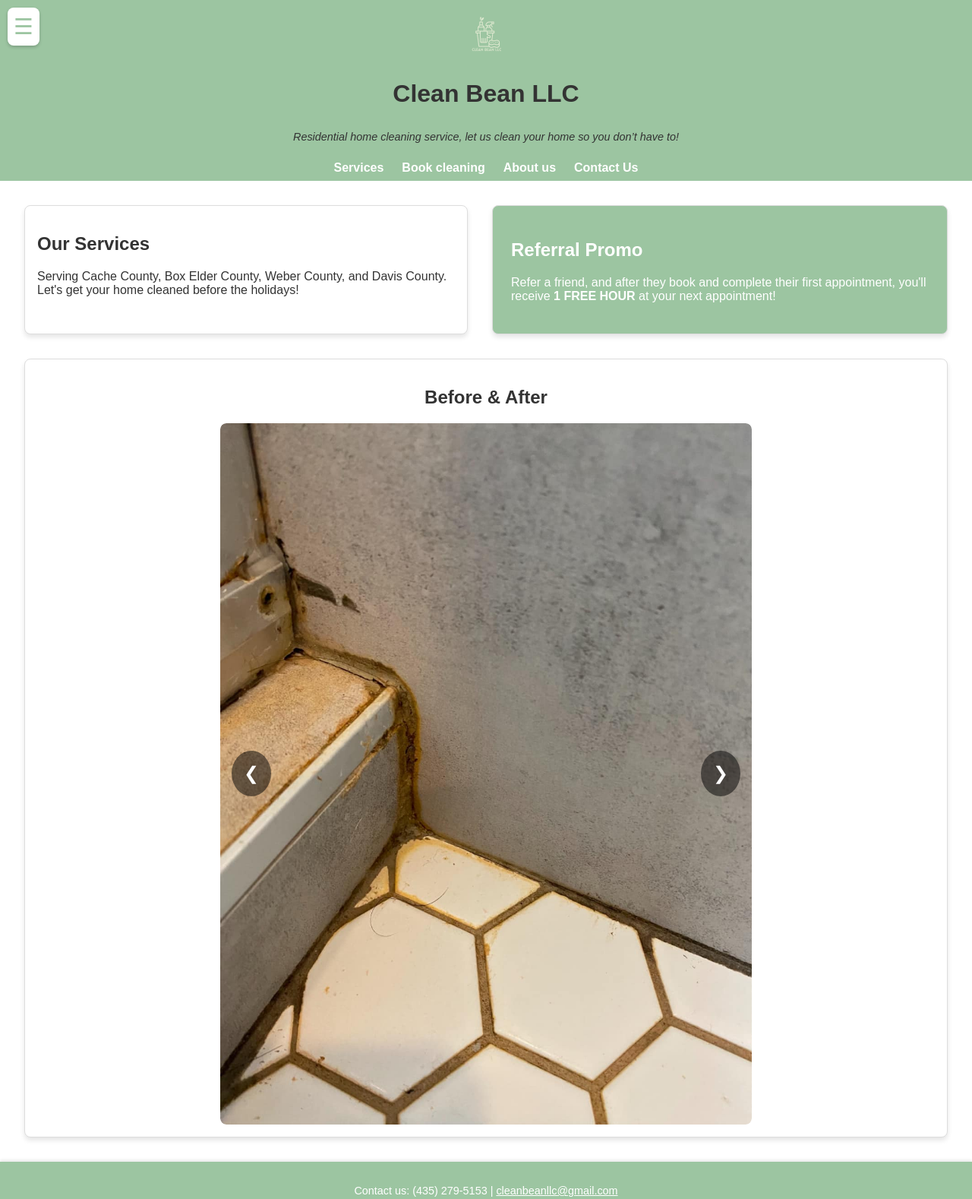
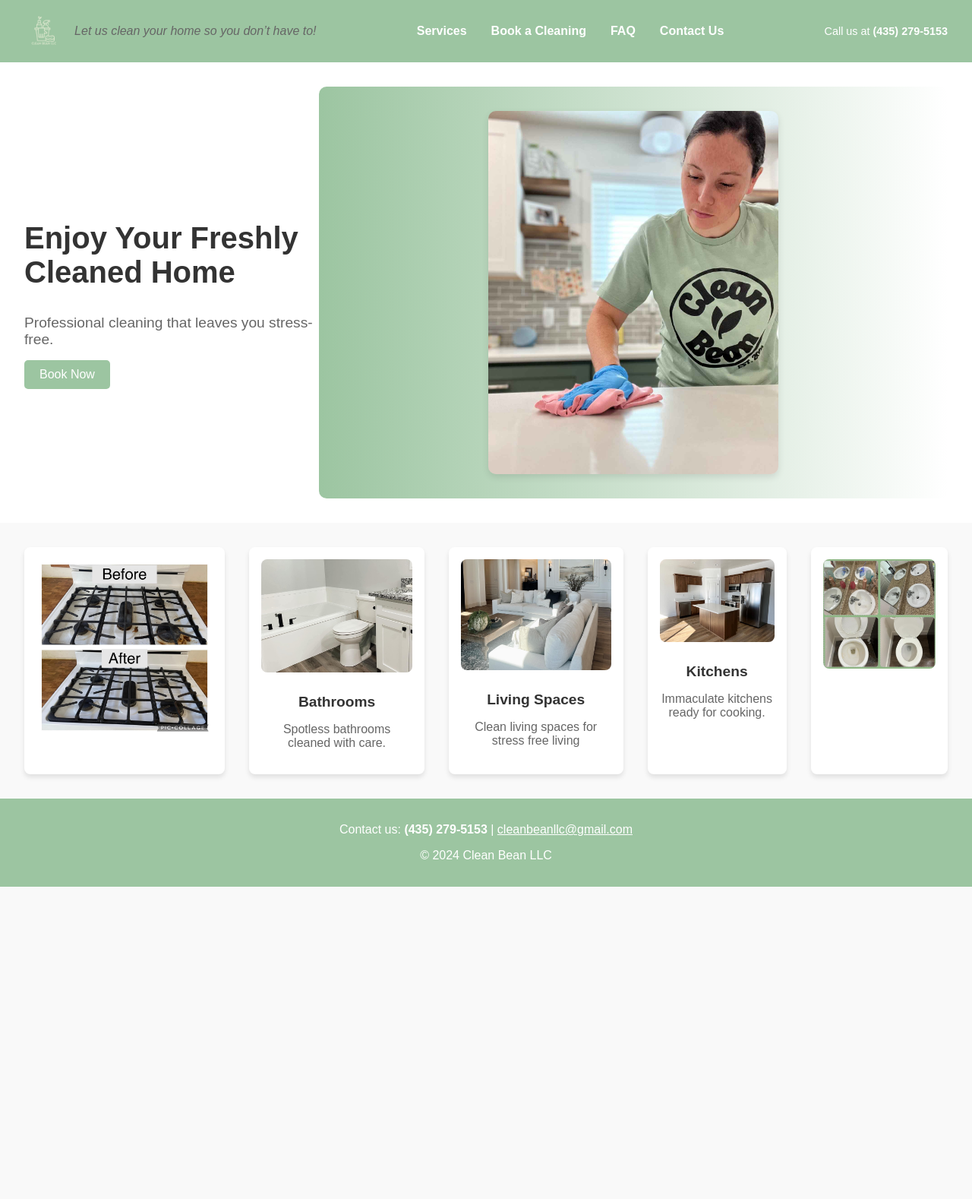
Before and after one commit to APkenobi175/CleanBeanLLC, a plain HTML site: page index.html in a window 1280 px wide. Shown: the top 1578 px of the page at 76% size. After the commit the page ends 1167 px from the top, so only its background shows below. Drawn offline with Linux system fonts and the light colour scheme.

Commit message:
Revamped the whole home page, added a book now button. Booking is officially doable now

```diff
--- a/index.html
+++ b/index.html
@@ -7,59 +7,81 @@
     <link rel="stylesheet" href="styles.css">
 </head>
 <body>
-    <!-- Fixed Hamburger Menu -->
-    <div class="hamburger-menu" onclick="toggleMenu()">☰</div>
-
+    <!-- Header -->
     <header class="header">
         <div class="header-container">
-            <div class="logo-title-container">
+            <div class="logo-container">
                 <img src="images/cleanbean.png" alt="Clean Bean LLC Logo" class="logo">
-                <h1>Clean Bean LLC</h1>
-                <p class="tagline">Residential home cleaning service, let us clean your home so you don’t have to!</p>
+                <p class="tagline">Let us clean your home so you don’t have to!</p>
+            </div>
+            <nav class="nav-links">
+                <a href="#services">Services</a>
+                <a href="#services">Book a Cleaning</a>
+                <a href="#faq">FAQ</a>
+                <a href="#contact">Contact Us</a>
+            </nav>
+            <div class="contact-info">
+                <p>Call us at <strong>(435) 279-5153</strong></p>
             </div>
         </div>
     </header>
 
-    <nav class="navbar">
-        <ul class="nav-links">
-            <li><a href="#services">Services</a></li>
-            <li><a href="#referral">Book cleaning</a></li>
-            <li><a href="#gallery">About us</a></li>
-            <li><a href="#contact">Contact Us</a></li>
-        </ul>
-    </nav>
+    <!-- Hero Section -->
+    <section class="hero">
+        <div class="hero-content">
+            <h1>Enjoy Your Freshly Cleaned Home</h1>
+            <p>Professional cleaning that leaves you stress-free.</p>
+            <div class="hero-buttons">
+                <button class="book-now-btn" onclick="openBooking()">Book Now</button>
+            </div>
+        </div>
+        <div class="hero-image">
+            <img src="images/morgan.jpg" alt="Clean Bean" />
 
-    <main class="main-container">
-        <div class="top-content">
-            <section id="services" class="section">
-                <h2>Our Services</h2>
-                <p>Serving Cache County, Box Elder County, Weber County, and Davis County. Let's get your home cleaned before the holidays!</p>
-            </section>
+        </div>
+    </section>
 
-            <section id="referral" class="section promo">
-                <h2>Referral Promo</h2>
-                <p>Refer a friend, and after they book and complete their first appointment, you'll receive <strong>1 FREE HOUR</strong> at your next appointment!</p>
-            </section>
+    <!-- Content Section -->
+    <section class="content-section">
+        <div class="content-card">
+            <img src="images/before-after2.jpg" alt="Bathroom Cleaning">
         </div>
-
-        <section id="gallery" class="section gallery">
-            <h2>Before & After</h2>
-            <div class="slideshow-container">
-                <img src="images/before.jpg" alt="Before Cleaning" class="slideshow-image">
-                <img src="images/after.jpg" alt="After Cleaning" class="slideshow-image">
-                <img src="images/before2.jpg" alt="Before Cleaning" class="slideshow-image">
-                <img src="images/after2.jpg" alt="After Cleaning" class="slideshow-image">
-                <button class="prev" onclick="changeSlide(-1)">❮</button>
-                <button class="next" onclick="changeSlide(1)">❯</button>
-            </div>
-        </section>
-    </main>
-
+        <div class="content-card">
+            <img src="images/Bathroom (2).jpg" alt="Bathroom Cleaning">
+            <h3>Bathrooms</h3>
+            <p>Spotless bathrooms cleaned with care.</p>
+        </div>
+        <div class="content-card">
+            <img src="images/Living.jpg" alt="Bedroom Cleaning">
+            <h3>Living Spaces</h3>
+            <p>Clean living spaces for stress free living</p>
+        </div>
+        <div class="content-card">
+            <img src="images/kitchen.jpg" alt="Kitchen Cleaning">
+            <h3>Kitchens</h3>
+            <p>Immaculate kitchens ready for cooking.</p>
+        </div>
+        <div class="content-card">
+            <img src="images/before-after1.jpg" alt="Bathroom Cleaning">
+        </div>
+    </section>
+    <div id="bookingModal" class="modal">
+        <div class="modal-content">
+            <button class="close-btn" onclick="closeBooking()">×</button>
+            <iframe
+                src="https://www.picktime.com/b91d287c-8e81-4432-af39-1e87f18bc268"
+                frameborder="0"
+                class="booking-iframe">
+            </iframe>
+        </div>
+    </div>
+    <!-- Footer -->
     <footer class="footer">
-        <p>Contact us: (435) 279-5153 | <a href="mailto:cleanbeanllc@gmail.com">cleanbeanllc@gmail.com</a></p>
-        <p>© 2024 Clean Bean LLC</p>
+        <div class="footer-content">
+            <p>Contact us: <strong>(435) 279-5153</strong> | <a href="mailto:cleanbeanllc@gmail.com">cleanbeanllc@gmail.com</a></p>
+            <p>© 2024 Clean Bean LLC</p>
+        </div>
     </footer>
-
     <script src="script.js"></script>
 </body>
 </html>
--- a/script.js
+++ b/script.js
@@ -24,3 +24,16 @@
 document.addEventListener("DOMContentLoaded", () => {
     showSlide(currentSlide);
 });
+
+
+function openBooking() {
+    // Show the booking modal
+    const modal = document.getElementById('bookingModal');
+    modal.style.display = 'flex'; // Use flex to center the content
+}
+
+function closeBooking() {
+    // Hide the booking modal
+    const modal = document.getElementById('bookingModal');
+    modal.style.display = 'none';
+}
--- a/styles.css
+++ b/styles.css
@@ -1,176 +1,196 @@
 :root {
-    --primary-color: #9CC5A1; /* Soft green */
-    --secondary-color: #FFFFFF; /* White */
-    --text-color: #333333; /* Dark gray */
+    --primary-color: #9CC5A1;
+    --secondary-color: #FFFFFF;
+    --accent-color: #4CAF50;
+    --text-color: #333333;
+    --light-text: #666666;
+    --bg-color: #F9F9F9;
 }
 
 body {
     font-family: 'Arial', sans-serif;
     margin: 0;
     padding: 0;
-    background-color: var(--secondary-color);
+    background-color: var(--bg-color);
     color: var(--text-color);
 }
 
-/* Fixed Hamburger Menu */
-.hamburger-menu {
-    position: fixed;
-    top: 10px;
-    left: 10px;
-    font-size: 1.8rem;
-    cursor: pointer;
-    color: var(--primary-color);
-    z-index: 1000;
-    background-color: var(--secondary-color);
-    padding: 0.5rem;
-    border-radius: 8px;
-    box-shadow: 0 2px 4px rgba(0, 0, 0, 0.2);
-}
-
+/* Header */
 .header {
     background-color: var(--primary-color);
-    padding: 1rem;
+    padding: 1rem 2rem;
+    display: flex;
+    justify-content: space-between;
+    align-items: center;
 }
 
 .header-container {
-    max-width: 1200px;
-    margin: 0 auto;
-    text-align: center;
+    display: flex;
+    align-items: center;
+    justify-content: space-between;
+    width: 100%;
 }
 
-.logo-title-container {
+.logo-container {
     display: flex;
-    flex-direction: column;
     align-items: center;
-    gap: 0.5rem;
+    gap: 1rem;
 }
 
 .logo {
-    height: 60px;
+    height: 50px;
 }
 
 .tagline {
-    font-size: 0.9rem;
+    font-size: 1rem;
     font-style: italic;
-    margin: 0;
-}
-
-.navbar {
-    background-color: var(--primary-color);
-    padding: 0.5rem 1rem;
-    text-align: center;
+    color: var(--light-text);
 }
 
 .nav-links {
     display: flex;
-    justify-content: center;
-    gap: 1.5rem;
-    list-style: none;
-    margin: 0;
-    padding: 0;
+    gap: 2rem;
 }
 
-.nav-links li a {
+.nav-links a {
     color: var(--secondary-color);
     text-decoration: none;
     font-weight: bold;
 }
 
-.nav-links li a:hover {
+.nav-links a:hover {
     text-decoration: underline;
 }
 
-.main-container {
-    padding: 2rem;
+.contact-info {
+    font-size: 0.9rem;
+    color: var(--secondary-color);
 }
 
-.top-content {
+/* Hero Section */
+
+.hero-image {
+    position: relative;
+    background: linear-gradient(to right, var(--primary-color), var(--secondary-color));
+    padding: 2rem; /* Add padding around the image */
+    border-radius: 10px; /* Optional, for rounded edges */
     display: flex;
-    justify-content: space-between;
-    gap: 2rem;
-    flex-wrap: wrap;
-    margin-bottom: 2rem;
+    justify-content: center;
+    align-items: center;
 }
 
-.section {
-    flex: 1;
-    padding: 1rem;
-    border: 1px solid #ddd;
-    border-radius: 8px;
-    background-color: var(--secondary-color);
-    box-shadow: 0 4px 6px rgba(0, 0, 0, 0.1);
+.hero-image img {
+    max-height: auto; /* Limit the height */
+    object-fit: cover;
+    border-radius: 10px;
+    box-shadow: 0 4px 10px rgba(0, 0, 0, 0.1);
 }
 
-.promo {
+.hero {
+    display: flex;
+    align-items: center;
+    justify-content: space-between;
+    padding: 2rem;
+    background-color: var(--secondary-color);
+}
+
+.hero-content {
+    max-width: 50%;
+}
+
+.hero-content h1 {
+    font-size: 2.5rem;
+    color: var(--text-color);
+}
+
+.hero-content p {
+    font-size: 1.2rem;
+    color: var(--light-text);
+    margin: 1rem 0;
+}
+
+.hero-buttons {
+    display: flex;
+    gap: 1rem;
+}
+
+.hero-btn {
+    padding: 0.8rem 1.5rem;
+    font-size: 1rem;
+    border: none;
+    border-radius: 5px;
+    cursor: pointer;
+}
+
+.green-btn {
     background-color: var(--primary-color);
     color: var(--secondary-color);
-    border-radius: 8px;
-    padding: 1.5rem;
+    padding: 10px 20px;
+    font-size: 1rem;
+    border: none;
+    border-radius: 5px;
+    cursor: pointer;
 }
 
-.gallery {
-    text-align: center;
-    margin-top: 2rem;
+.green-btn:hover {
+    background-color: #45a049;
 }
 
-.slideshow-container {
-    position: relative;
-    max-width: 700px; /* Constrain max width for proper fit */
- /* Constrain max height */
-    margin: 0 auto; /* Center the section horizontally */
-    overflow: hidden;
-    border-radius: 8px;
-    background-color: var(--secondary-color); /* Optional background for better visibility */
+.white-btn {
+    background-color: var(--secondary-color);
+    color: var(--accent-color);
+    border: 2px solid var(--accent-color);
 }
 
-.slideshow-image {
-    display: none;
-    width: 100%;
-    height: 100%;
-    object-fit: contain; /* Ensure the entire image is visible */
-    border-radius: 8px;
+.white-btn:hover {
+    background-color: var(--bg-color);
 }
 
-.slideshow-image.active {
-    display: block;
+.hero-image img {
+    max-width: 50%;
+    border-radius: 10px;
 }
 
-button.prev,
-button.next {
-    position: absolute;
-    top: 50%;
-    transform: translateY(-50%);
-    background-color: rgba(0, 0, 0, 0.5);
-    color: white;
-    border: none;
-    padding: 1rem;
-    cursor: pointer;
-    font-size: 1.5rem;
-    border-radius: 50%;
-    z-index: 2;
+/* Content Section */
+.content-section {
+    display: flex;
+    justify-content: center;
+    gap: 2rem;
+    padding: 2rem;
+    background-color: var(--bg-color);
 }
 
-button.prev {
-    left: 15px;
+.content-card {
+    text-align: center;
+    background-color: var(--secondary-color);
+    border-radius: 8px;
+    padding: 1rem;
+    box-shadow: 0 4px 6px rgba(0, 0, 0, 0.1);
+    max-width: 300px;
 }
 
-button.next {
-    right: 15px;
+.content-card img {
+    max-width: 100%;
+    border-radius: 8px;
+    margin-bottom: 1rem;
 }
 
-button.prev:hover,
-button.next:hover {
-    background-color: rgba(0, 0, 0, 0.8);
+
+.content-card h3 {
+    font-size: 1.2rem;
+    margin: 0.5rem 0;
 }
 
-/* Footer Styling */
+.content-card p {
+    color: var(--light-text);
+}
+
+/* Footer */
 .footer {
     background-color: var(--primary-color);
     color: var(--secondary-color);
     text-align: center;
     padding: 1rem 0;
-    font-size: 0.9rem;
-    box-shadow: 0 -2px 4px rgba(0, 0, 0, 0.1);
 }
 
 .footer a {
@@ -181,3 +201,68 @@
 .footer a:hover {
     color: #f1f1f1;
 }
+
+
+.modal {
+    display: none; /* Initially hidden */
+    position: fixed;
+    top: 0;
+    left: 0;
+    width: 100%;
+    height: 100%;
+    background-color: rgba(0, 0, 0, 0.5);
+    z-index: 1000;
+    justify-content: center;
+    align-items: center;
+}
+
+.modal-content {
+    position: relative;
+    width: 80%;
+    height: 80%;
+    background-color: var(--secondary-color);
+    border-radius: 8px;
+    overflow: hidden;
+    box-shadow: 0 4px 10px rgba(0, 0, 0, 0.3);
+}
+
+.booking-iframe {
+    width: 100%;
+    height: 100%;
+    border: none;
+}
+
+.close-btn {
+    position: absolute;
+    top: 10px;
+    right: 10px;
+    background-color: #f44336;
+    color: white;
+    border: none;
+    border-radius: 50%;
+    font-size: 1.5rem;
+    width: 40px;
+    height: 40px;
+    cursor: pointer;
+    display: flex;
+    align-items: center;
+    justify-content: center;
+}
+
+.close-btn:hover {
+    background-color: #d32f2f;
+}
+
+.book-now-btn {
+    background-color: var(--primary-color);
+    color: var(--secondary-color);
+    padding: 10px 20px;
+    font-size: 1rem;
+    border: none;
+    border-radius: 5px;
+    cursor: pointer;
+}
+
+.book-now-btn:hover {
+    background-color: #7da37e;
+}
```
Also changed, not shown: images/Bathroom (2).jpg (added), images/Bathroom.jpg (added), images/Kitchen.jpg (added), images/Living.jpg (added), images/before-after1.jpg (added), images/before-after2.jpg (added), images/morgan.jpg (added).
